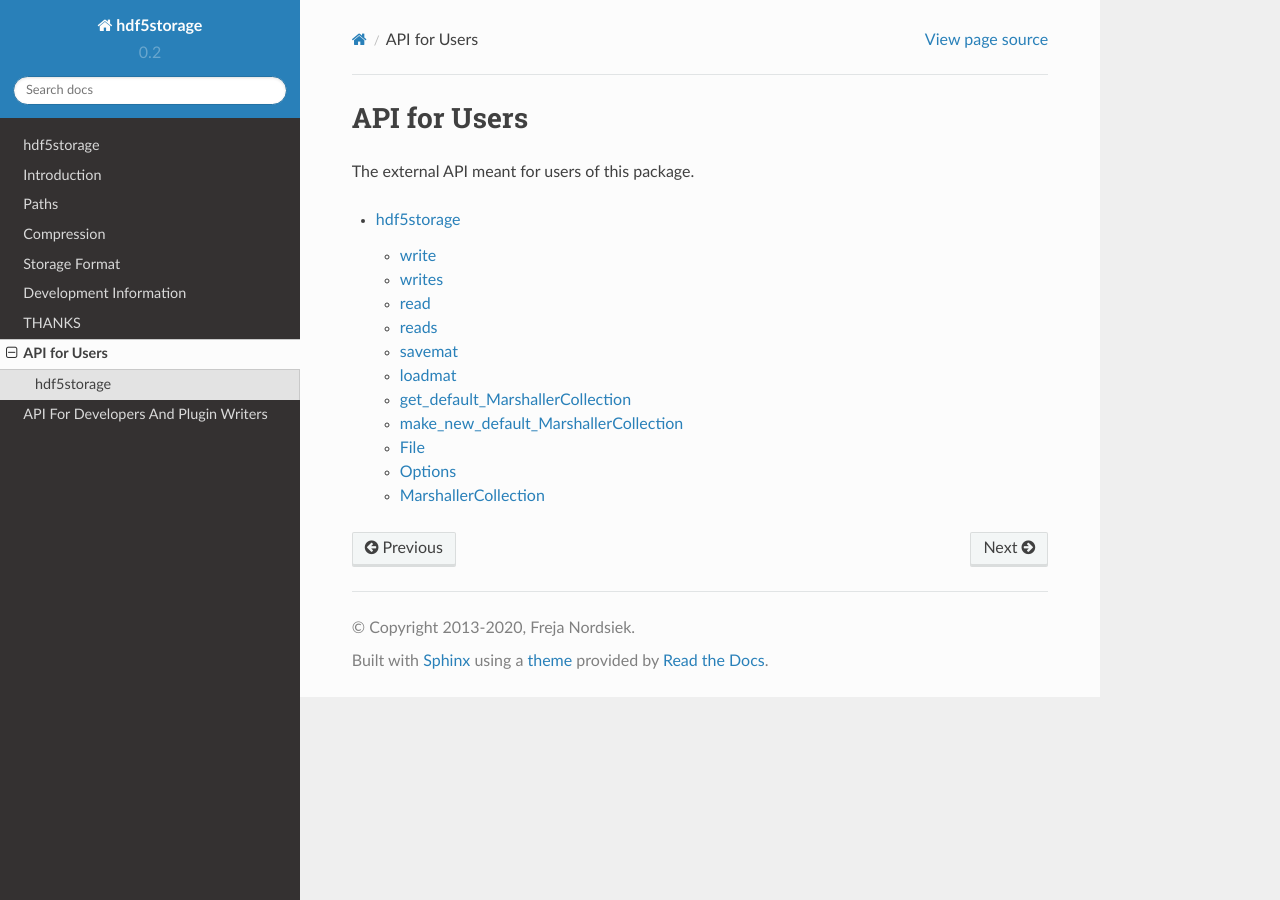
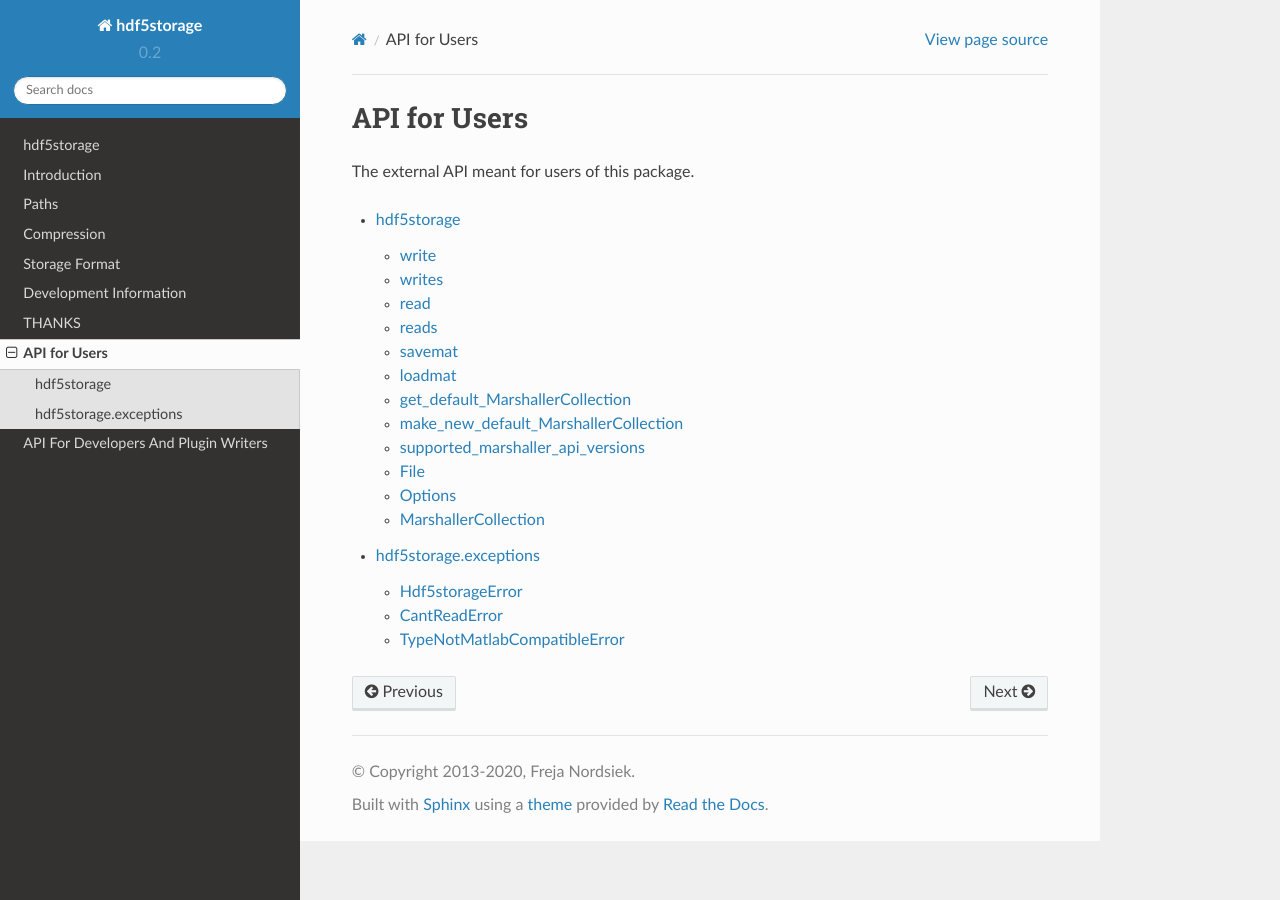
Before and after one commit to frejanordsiek/hdf5storage, a Sphinx documentation site: the page built from doc/source/api_for_users.rst, in a window 1280 px wide. Built offline with Sphinx 7.4.7 and the Read the Docs theme 2.0.0, drawn with Linux system fonts in a browser that asks for light colours.

Commit message:
Added supported_marshaller_api_versions to the documentation.

```diff
--- a/doc/source/api_for_users.rst
+++ b/doc/source/api_for_users.rst
@@ -7,3 +7,4 @@ The external API meant for users of this package.
    :maxdepth: 2
 
    hdf5storage
+   hdf5storage.exceptions
--- a/doc/source/hdf5storage.rst
+++ b/doc/source/hdf5storage.rst
@@ -15,6 +15,7 @@ hdf5storage
    loadmat
    get_default_MarshallerCollection
    make_new_default_MarshallerCollection
+   supported_marshaller_api_versions
    File
    Options
    MarshallerCollection
@@ -68,6 +69,12 @@ make_new_default_MarshallerCollection
 .. autofunction:: make_new_default_MarshallerCollection
 
 
+supported_marshaller_api_versions
+---------------------------------
+
+.. autofunction:: supported_marshaller_api_versions
+
+
 File
 ----
 
```
